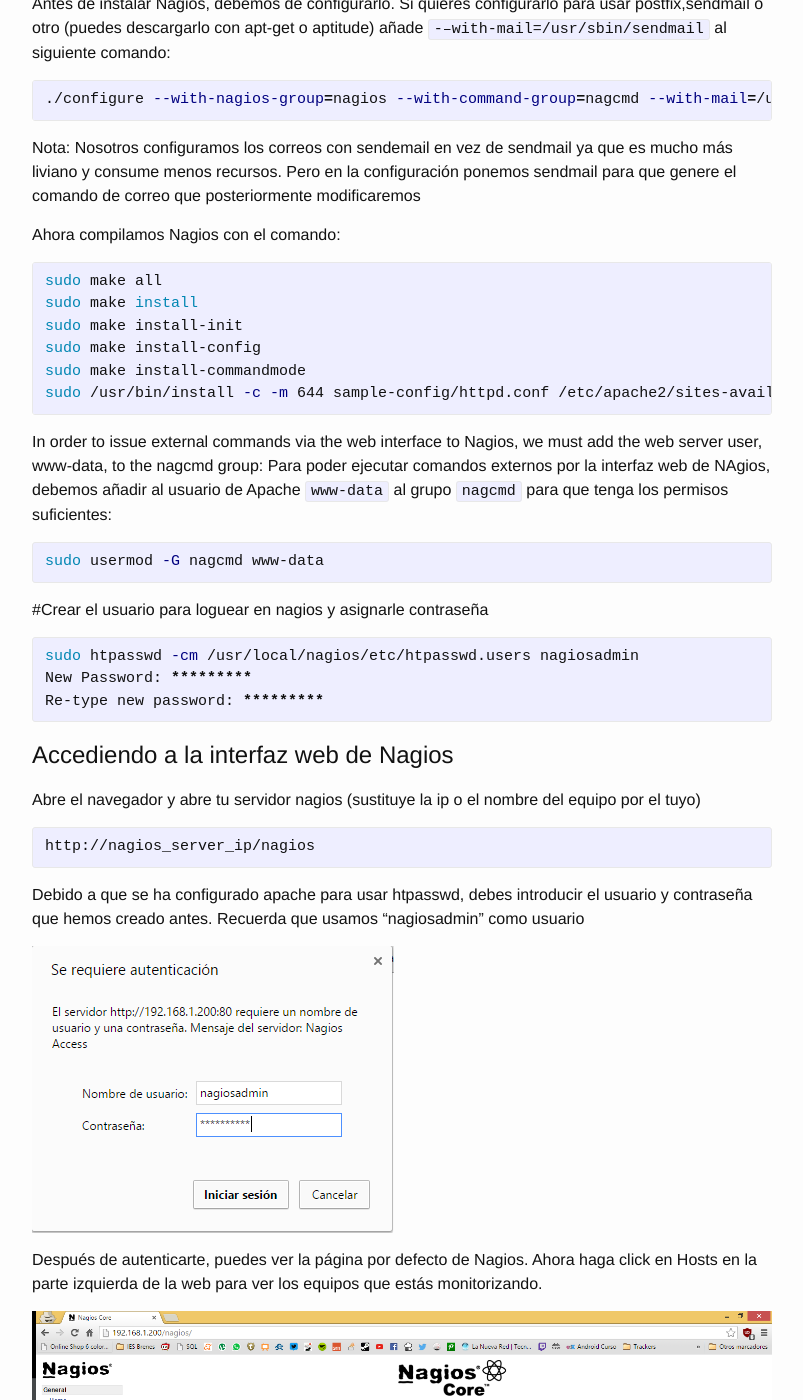
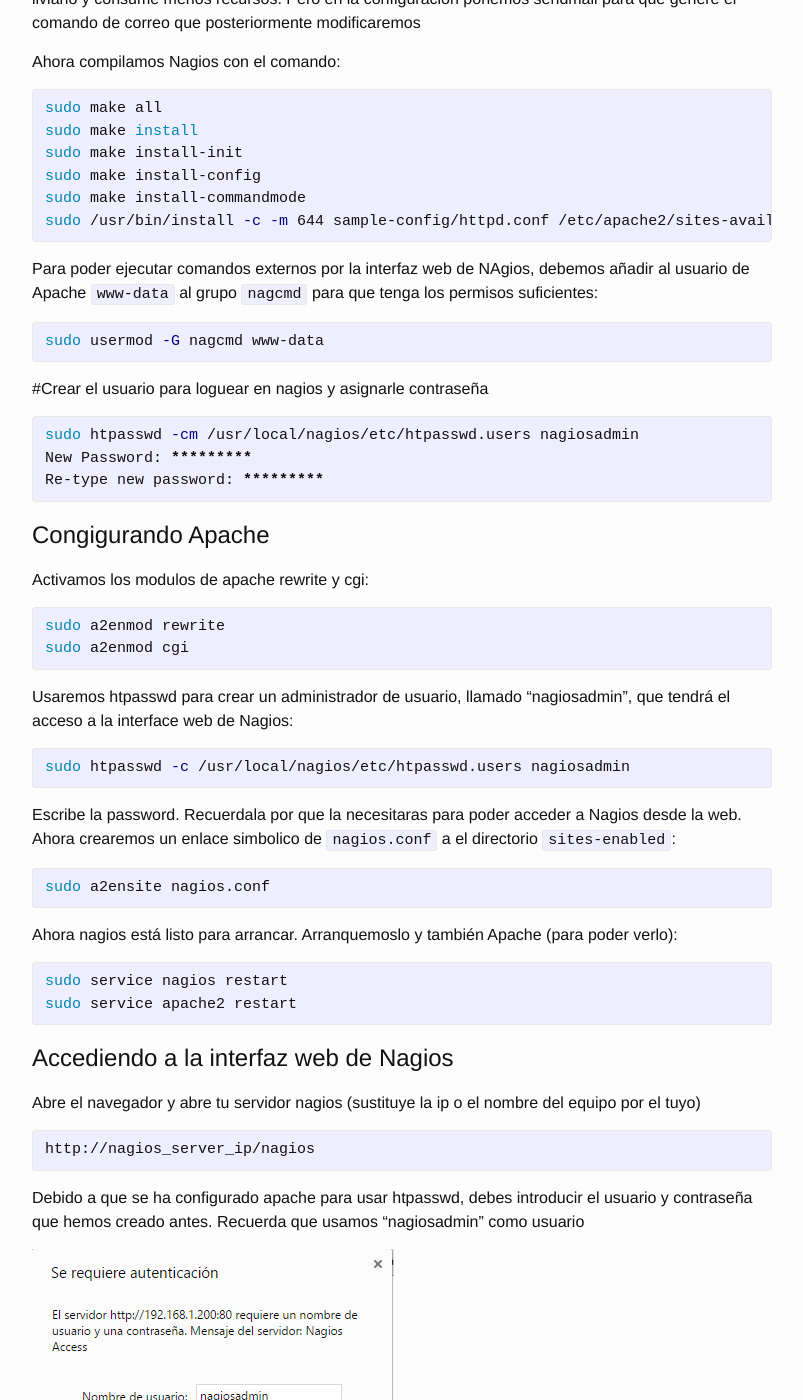
Before and after one commit to jedelwey/jedelwey.github.io, a Jekyll site: the page built from _posts/2015-06-17-instalacion-nagios-ubuntu-14-04-LTS.markdown, in a window 1280 px wide and 1400 px high, scrolled down 1383 px. Shown: the whole window, without its empty margins (238-1041 px from the left). Built offline with Jekyll 4.4.1, drawn with Linux system fonts in a browser that asks for light colours; some of the changed text lies outside the part shown.

Commit message:
Update 2015-06-17-instalacion-nagios-ubuntu-14-04-LTS.markdown

```diff
--- a/_posts/2015-06-17-instalacion-nagios-ubuntu-14-04-LTS.markdown
+++ b/_posts/2015-06-17-instalacion-nagios-ubuntu-14-04-LTS.markdown
@@ -37,13 +37,9 @@ sudo apt-get install build-essential sendemail libssl-dev apache2-utils xinetd l
 Ya podemos instalar Nagios.
 
 # Instalar Nagios Core
-Descargaremos el codigo fuente de la última versión estable de Nagios Core. Para ello vamos a [Nagios-core][página web de Nagios], y clickeamos en descargar. Copia la dirección del enlace para poder descargarla desde tu servidor Nagios.
-
-En nuestro caso, la última estable es la 4.1.1. Nos la descargaremos en nuestro directorio con curl o wget:
 
 {% highlight bash %}
 cd ~
-curl -L -O http://prdownloads.sourceforge.net/sourceforge/nagios/nagios-4.1.1.tar.gz
 wget http://prdownloads.sourceforge.net/sourceforge/nagios/nagios-4.1.1.tar.gz
 {% endhighlight %}
 
@@ -80,7 +76,6 @@ sudo make install-commandmode
 sudo /usr/bin/install -c -m 644 sample-config/httpd.conf /etc/apache2/sites-available/nagios.conf
 {% endhighlight %}
 
-In order to issue external commands via the web interface to Nagios, we must add the web server user, www-data, to the nagcmd group:
 Para poder ejecutar comandos externos por la interfaz web de NAgios, debemos añadir al usuario de Apache ``www-data`` al grupo ``nagcmd`` para que tenga los permisos suficientes:
 
 {% highlight bash %}
@@ -93,64 +88,6 @@ sudo htpasswd -cm /usr/local/nagios/etc/htpasswd.users nagiosadmin
 New Password: *********
 Re-type new password: *********
 {% endhighlight %}
-
-# Accediendo a la interfaz web de Nagios
-Abre el navegador y abre tu servidor nagios (sustituye la ip o el nombre del equipo por el tuyo)
-
-{% highlight bash %}
-http://nagios_server_ip/nagios
-{% endhighlight %}
-
-Debido a que se ha configurado apache para usar htpasswd, debes introducir el usuario y contraseña que hemos creado antes. Recuerda que usamos "nagiosadmin" como usuario
-
-<img src="https://jedelwey.github.io/images/autenticacion.PNG"/>
-
-
-Después de autenticarte, puedes ver la página por defecto de Nagios. Ahora haga click en Hosts en la parte izquierda de la web para ver los equipos que estás monitorizando.
-
-<img src="https://jedelwey.github.io/images/nagios-core.PNG"/>
-
-
-# Configurando Nagios
-Ahora vamos a crear la configuración inicial de Nagios.
-
-# Organizar la configuración de Nagios
-
-Abrimos el fichero principal de configuración de nagios con nuestro editor:
-
-{% highlight bash %}
-sudo nano /usr/local/nagios/etc/nagios.cfg
-{% endhighlight %}
-
-Ahora descomentamos esta linea borrando el #:
-
-{% highlight bash %}
-#cfg_dir=/usr/local/nagios/etc/servers
-{% endhighlight %}
-
-Guardamos y salimos.
-
-Ahora crearemos el directorio en el que se guardaran los ficheros de cada servidor que queramos monitorizar:
-
-{% highlight bash %}
-sudo mkdir /usr/local/nagios/etc/servers
-{% endhighlight %}
-
-# Configure Nagios Contacts
-
-Abrimos el fichero de configuración de Nagios:
-
-{% highlight bash %}
-sudo nano /usr/local/nagios/etc/objects/contacts.cfg
-{% endhighlight %}
-
-Encontramos la directiva de email y la reemplazamos por nuestar dirección de email:
-
-{% highlight bash %}
-email                           nagios@finode.com        ; <<***** CHANGE THIS TO YOUR EMAIL ADDRESS ******
-{% endhighlight %}
-
-Guardamos y salimos.
 
 # Congigurando Apache
 
@@ -177,10 +114,27 @@ sudo a2ensite nagios.conf
 Ahora nagios está listo para arrancar. Arranquemoslo y también Apache (para poder verlo):
 
 {% highlight bash %}
-sudo service nagios stop
-sudo service apache2 start
+sudo service nagios restart
+sudo service apache2 restart
 {% endhighlight %}
 
+# Accediendo a la interfaz web de Nagios
+Abre el navegador y abre tu servidor nagios (sustituye la ip o el nombre del equipo por el tuyo)
+
+{% highlight bash %}
+http://nagios_server_ip/nagios
+{% endhighlight %}
+
+Debido a que se ha configurado apache para usar htpasswd, debes introducir el usuario y contraseña que hemos creado antes. Recuerda que usamos "nagiosadmin" como usuario
+
+<img src="https://jedelwey.github.io/images/autenticacion.PNG"/>
+
+
+Después de autenticarte, puedes ver la página por defecto de Nagios. Ahora haga click en Hosts en la parte izquierda de la web para ver los equipos que estás monitorizando.
+
+<img src="https://jedelwey.github.io/images/nagios-core.PNG"/>
+
+# Nagios en el arranque del sistema
 Para arrancar Nagios al arrancar el servidor, crearemos un enlace simbolico:
 
 {% highlight bash %}
@@ -190,14 +144,14 @@ sudo ln -s /etc/init.d/nagios /etc/rcS.d/S99nagios
 Como puedes ver funciona perfectamente.
 
 # Instalar NRPE
-Instalamos por la linea de consola
-
+Descargamos NRPE y lo descomprimimos
 {% highlight bash %}
 wget http://sourceforge.net/projects/nagios/files/nrpe-2.x/nrpe-2.15/nrpe-2.15.tar.gz
 tar xzf nrpe-*.tar.gz
 cd nrpe-*/
 {% endhighlight %}
 
+Compilamos el NRPE y lo instalamos
 {% highlight bash %}
 ./configure --with-ssl=/usr/bin/openssl --with-ssl-lib=/usr/lib/x86_64-linux-gnu
 sudo make all
@@ -232,16 +187,14 @@ netstat -at | grep nrpe tcp 0 0 *:nrpe *:* LISTEN
 Comprobamos que funcione correctamente el NRPE:
 
 {% highlight bash %}
-sudo /usr/local/nagios/libexec/check_nrpe -H localhost NRPE v2.15
+sudo /usr/local/nagios/libexec/check_nrpe -H localhost
 {% endhighlight %}
+Que nos debería mostar:
+NRPE v2.15 o la versión que tengamos instalado
 # Instalar Nagios Plugins
-
-Encuentra la última versión estable de Nagios Plugins aquí: [Descargar Nagios Plugins][Nagios-plugins]. Copia la dirección para poder descargarla desde el servidor nagios.
-En nuestro caso, la última versión estable es Nagios Plugins 2.0.3. La descargamos en nuestro directorio home con curl:
 
 {% highlight bash %}
 cd ~
-curl -L -O http://nagios-plugins.org/download/nagios-plugins-2.0.3.tar.gz
 wget http://nagios-plugins.org/download/nagios-plugins-2.1.1.tar.gz
 {% endhighlight %}
 
@@ -285,8 +238,3 @@ sudo service apache2 start
 {% endhighlight %}
 
 Nagios está ahora funcionando, vmaos a entrar y iniciar sesión en él.
-
-
-
-[Nagios-plugins]:   http://nagios-plugins.org/download/?C=M;O=D
-[Nagios-core]:      https://www.nagios.org/download/core/
```
Also changed, not shown: other parts of _posts/2015-06-17-instalacion-nagios-ubuntu-14-04-LTS.markdown (+1 -0 lines).
